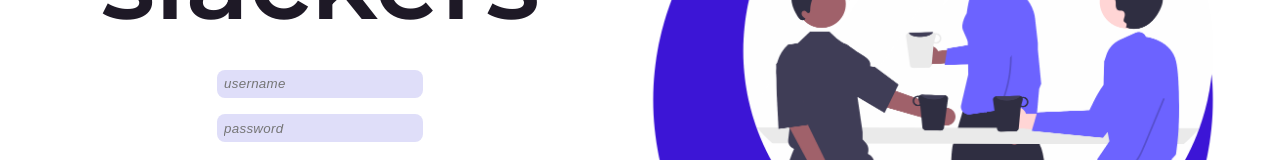
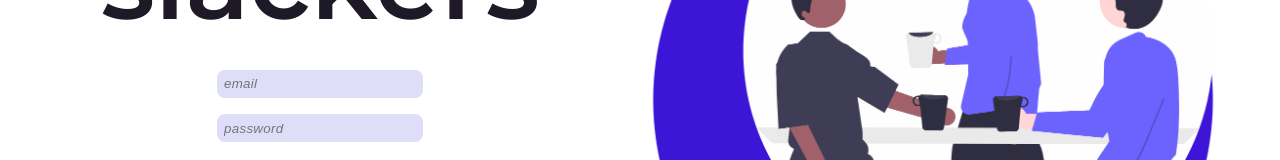
Before and after one commit to drake-nathan/slackers, a React (Create React App) app in the folder frontend/: page / in a window 1280 px wide. Shown: the part 268-428 px from the top of the page. Built offline with nearby package versions, Linux system fonts and the light colour scheme.

Commit message:
changed username to email

```diff
--- a/frontend/src/components/Login.jsx
+++ b/frontend/src/components/Login.jsx
@@ -8,14 +8,14 @@
 import MainImage from '../images/main-image.png';
 
 function Login() {
-  const [username, setUsername] = useState('');
+  const [email, setEmail] = useState('');
   const [password, setPassword] = useState('');
   // const [isloggedIn, setIsLoggedIn] = useState(false);
 
   const userSchema = yup
     .object()
     .shape({
-      username: yup.string().required(),
+      email: yup.string().email().required(),
       password: yup.string().required(),
     })
     .required();
@@ -24,17 +24,17 @@
     resolver: yupResolver(userSchema),
   });
 
-  const handleUsernameChange = (e) => {
-    setUsername(e.target.value);
+  const handleEmailChange = (e) => {
+    setEmail(e.target.value);
   };
 
   const handlePasswordChange = (e) => {
     setPassword(e.target.value);
   };
 
-  const handleFormSubmit = (e) => {
+  const handleFormSubmit = () => {
     const loginInfo = {
-      username,
+      email,
       password,
     };
 
@@ -54,7 +54,7 @@
     console.log(loginInfo);
 
     // Set inputs back to blank after form submission;
-    setUsername('');
+    setEmail('');
     setPassword('');
   };
 
@@ -65,11 +65,11 @@
         <Header>slackers</Header>
         <Form onSubmit={handleSubmit(handleFormSubmit)}>
           <Input
-            type="text"
-            {...register('username', { required: true })}
-            placeholder="username"
-            value={username}
-            onChange={(e) => handleUsernameChange(e)}
+            type="email"
+            {...register('email', { required: true })}
+            placeholder="email"
+            value={email}
+            onChange={(e) => handleEmailChange(e)}
           />
           <Input
             type="password"
```
